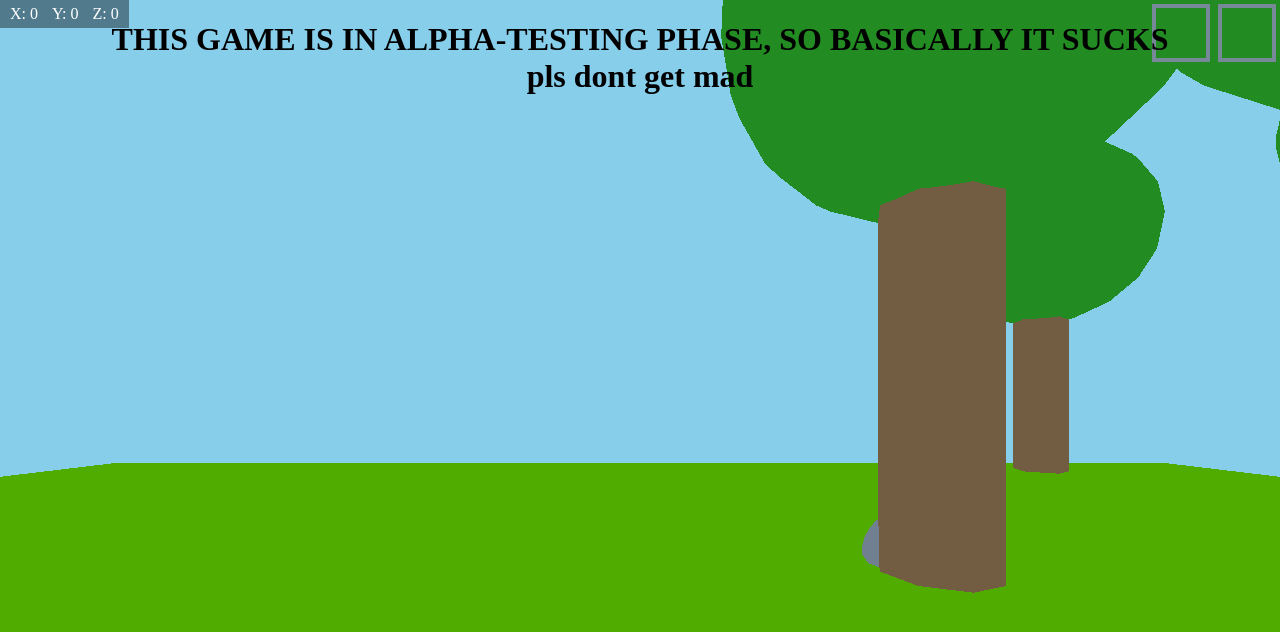
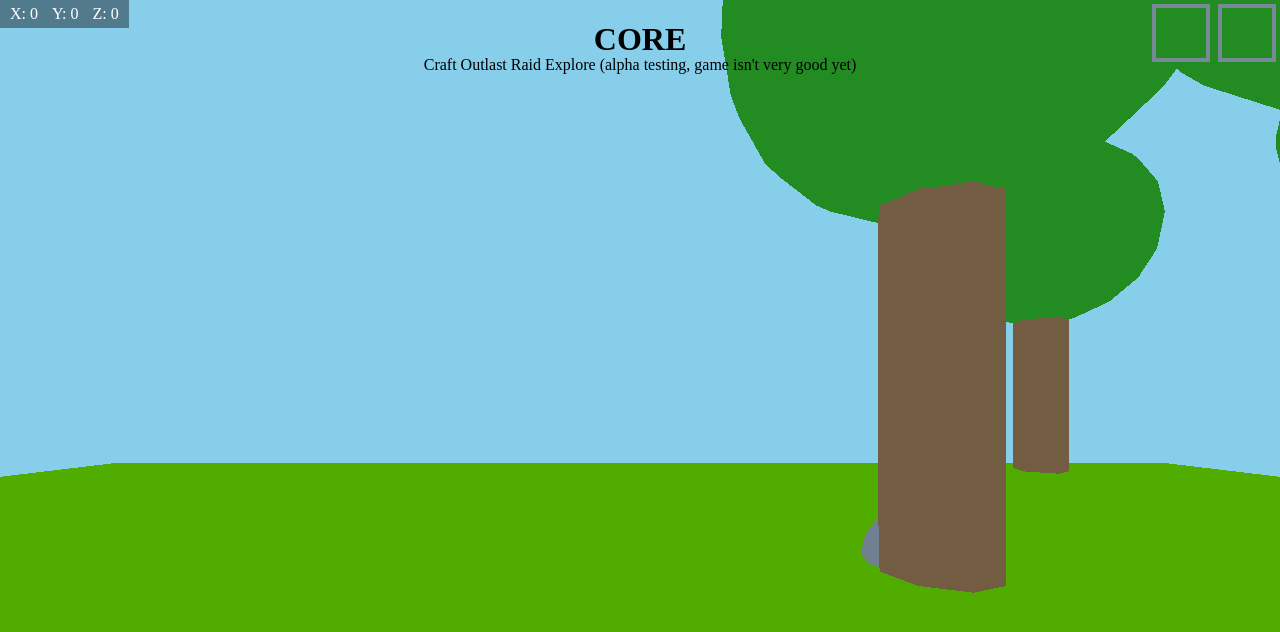
Before and after one commit to YTBarrier/core-survival-game, a website built with Vite: page index.html in a window 1280 px wide. Built offline with nearby package versions, Linux system fonts and the light colour scheme.

Commit message:
Patch 0.2.1

```diff
--- a/index.css
+++ b/index.css
@@ -23,3 +23,16 @@
     margin: 5px;
     color: white;
 }
+
+#title {
+    position: absolute;
+    width: 100%;
+    text-align: center;
+}
+
+#desc {
+    position: absolute;
+    top: 40px;
+    width: 100%;
+    text-align: center;
+}
--- a/index.html
+++ b/index.html
@@ -8,12 +8,13 @@
     <script src="main.js" type="module"></script>
 </head>
 <body style="margin: 0; overflow: hidden;">
+    <h1 id="title">CORE</h1>
+    <p id="desc">Craft Outlast Raid Explore (alpha testing, game isn't very good yet)</p>
     <div id="hotbar"><div class="slot"></div><div class="slot"></div></div>
     <div id="coords">
         <p id="x" class="coord">X: 0</p>
         <p id="y" class="coord">Y: 0</p>
         <p id="z" class="coord">Z: 0</p>
     </div>
-    <h1 style="position: absolute; width: 100%; text-align: center;">THIS GAME IS IN ALPHA-TESTING PHASE, SO BASICALLY IT SUCKS<br/>pls dont get mad</h1>
 </body>
 </html>
```
Also changed, not shown: changelog.md.
